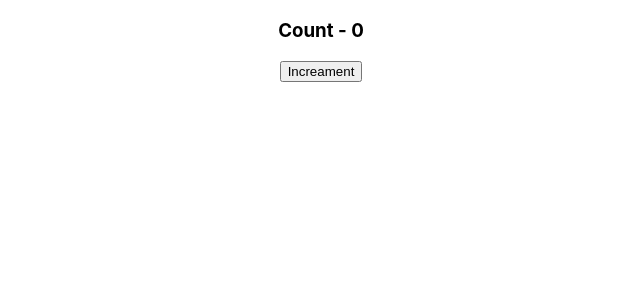
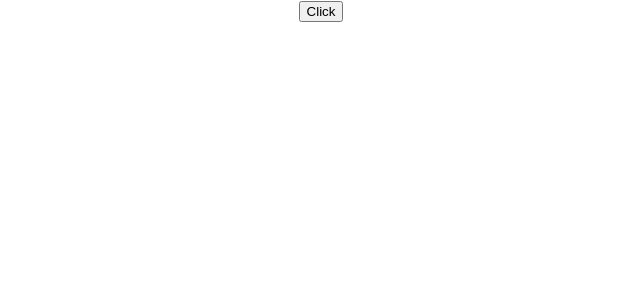
Before and after one commit to python-benedict/react-series, a React (Create React App) app: page / in a window 1280 px wide. Shown: the top 300 px of the page, without its empty margins (319-959 px from the left). Built offline with nearby package versions, Linux system fonts and the light colour scheme.

Commit message:
wrong a code for event handler in a functional component

```diff
--- a/src/App.js
+++ b/src/App.js
@@ -5,11 +5,12 @@
 import Welcome from './components/Welcome';
 import Message from './components/Message';
 import Counter from './components/Counter';
+import FunctionClick from './components/FunctionClick';
 
 function App() {
   return (
     <div className="App">
-      <Counter />
+      <FunctionClick />
       {/* <Greet name="Jikla" heroName="Steve Jobs"/> */}
       {/* <Welcome name="Benedict" heroName="Linux"/> */}
     </div>
--- a/src/components/FunctionClick.js
+++ b/src/components/FunctionClick.js
@@ -1,8 +1,13 @@
 import React from 'react'
 
 function FunctionClick() {
+    function clickHandler() {
+        console.log('Button Clicked')
+    }
   return (
-    <div>FunctionClick</div>
+    <div>
+        <button onClick={clickHandler}>Click</button>
+    </div>
   )
 }
 
```
Also changed, not shown: src/components/classClick.js (added), 1 other file (tests, documents, lock files or other folders).
